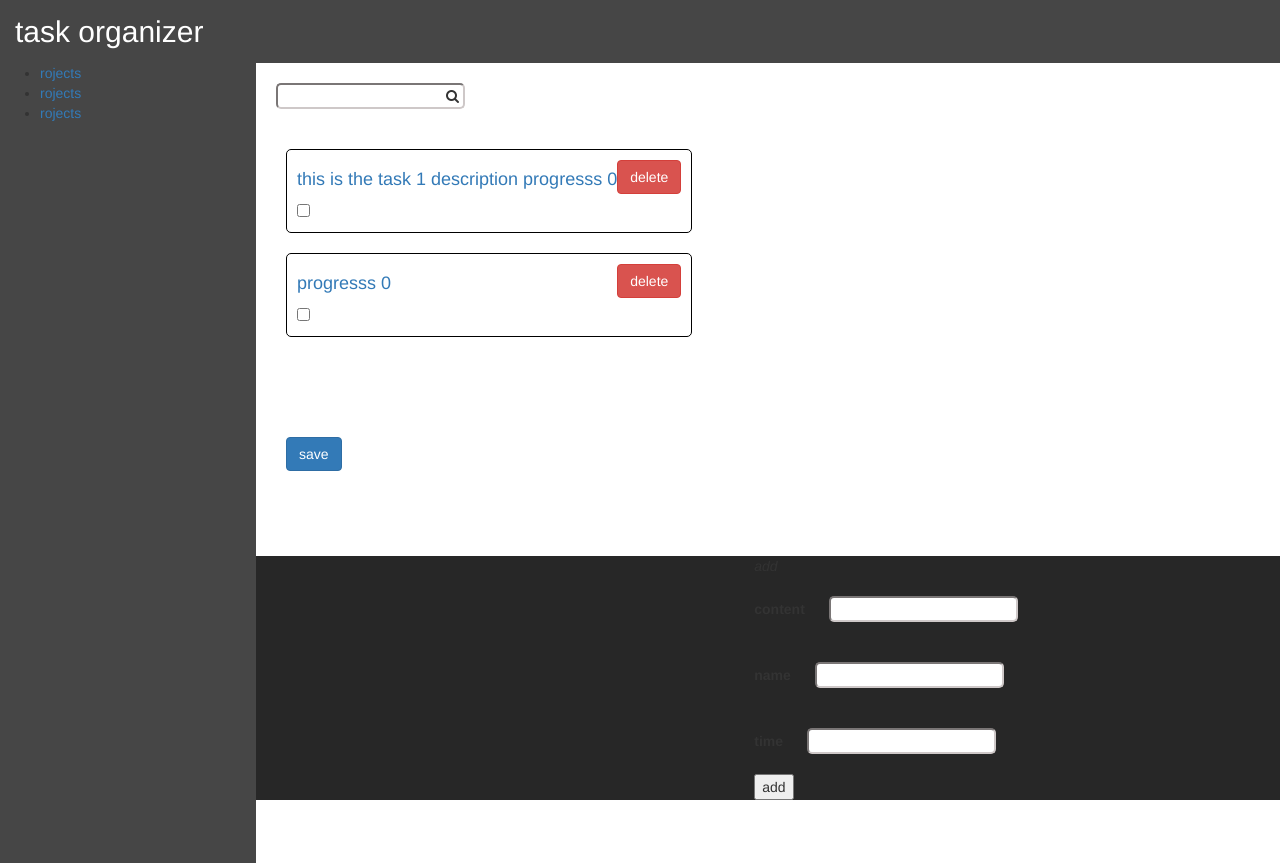
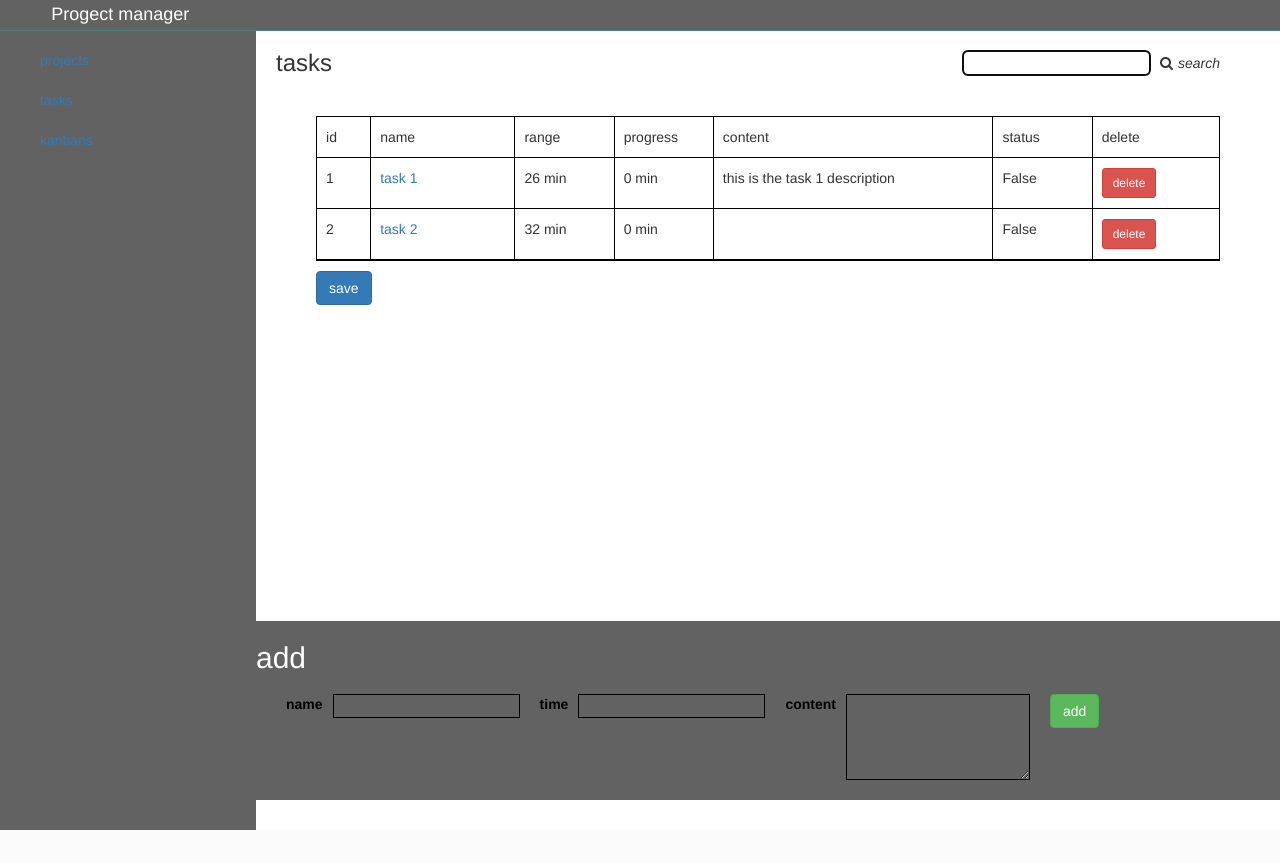
Before and after one commit to hagretech/yene-boss, a Flask app: page /tasks/2 in a window 1280 px wide. After the commit the page ends 830 px from the top, so only its background shows below. Run offline with Flask 2, Linux system fonts and the light colour scheme; data comes from the database, SQL or seed files in the repository; both versions use the stored data as it was after the commit; some libraries are stand-ins or nearby versions.

Commit message:
green background on fineshed tasks and the progress add it self auto magicly

```diff
--- a/app.py
+++ b/app.py
@@ -6,12 +6,11 @@ from datetime import datetime
 app = Flask(__name__)
 db = SQLAlchemy(app)
 
-## the sql database confic
+# the sql database confic
 app.config['SQLALCHEMY_TRACK_MODIFICATIONS'] = False
 app.config['SQLALCHEMY_DATABASE_URI'] = 'sqlite:///database.db'
 
-#######################################################
-
+# *********** models ********** #
 class Project(db.Model):
     id = db.Column(db.Integer, primary_key=True)
     name = db.Column(db.String(20), unique=True, nullable=False)
@@ -20,7 +19,7 @@ class Project(db.Model):
     def __repr__(self):
         return self.name
 
-## database models
+# database models
 class Kanban(db.Model):
     id = db.Column(db.Integer, primary_key=True)
     name = db.Column(db.String(20), nullable=False)
@@ -36,8 +35,8 @@ class Todo(db.Model):
     kanban_id = db.Column(db.Integer, db.ForeignKey('kanban.id'), nullable= False)
 
     def __repr__(self):
-        return self.title
-## database models
+        return self.content
+# database models
 
 class Taskhub(db.Model):
     id = db.Column(db.Integer, primary_key=True)
@@ -45,7 +44,7 @@ class Taskhub(db.Model):
     project_id = db.Column(db.Integer, db.ForeignKey('project.id'), nullable= False)
     tasks = db.relationship('Task', backref='hub',lazy=True)
     def __repr__(self):
-        return self.content
+        return self.name
 class Task(db.Model):
     id = db.Column(db.Integer, primary_key=True)
     name = db.Column(db.String(1000), nullable=False)
@@ -58,35 +57,37 @@ class Task(db.Model):
     def __repr__(self):
         return self.content
 
-################                          ################
+# ************ routes ************* #
 
 @app.route('/', methods = ['GET','POST'])
 def home():
     projects = Project.query.all()
     return render_template('index.html',projects=projects)
 
-## project page
+# project page
 @app.route('/project/<int:id>', methods=['GET', 'POST'])
 def projectview(id):
     project = Project.query.get_or_404(id)
     return render_template('projects.html', project=project)
 
-## kanban page
+# kanban page
 @app.route('/kanban/<int:id>', methods = ['GET','POST'])
 def kanban(id):
     kanbans = Project.query.filter_by(id=id).first().kanbans
     id = Project.query.filter_by(id=id).first().id
     return render_template('kanban.html', kanbans=kanbans,id = id)
 
-## taskhub page
+# taskhub page
 @app.route('/tasks/<int:id>', methods = ['GET','POST'])
 def taskHub(id):
-    id = id
+
     if Taskhub.query.get(id):
         tasks = Taskhub.query.get(id).tasks
+    else:
+        tasks = ''
     return render_template('taskhub.html', tasks=tasks, id = id)
 
-## add project
+# add project
 @app.route('/addProject', methods=['POST'])
 def addProject():
     name = request.form.get('name')
@@ -94,7 +95,7 @@ def addProject():
     db.session.add(p)
     db.session.commit()
     return redirect('/')
-## add task hub
+# add task hub
 @app.route('/addhub/<int:id>', methods=['POST'])
 def addTaskHub(id):
     name = request.form.get('name')
@@ -103,7 +104,7 @@ def addTaskHub(id):
     db.session.commit()
     return redirect('/project/%s'%id)
 
-## add kanban
+# add kanban
 @app.route('/addKanban/<int:id>', methods=['POST'])
 def addKanban(id):
     kanbanName = request.form.get('kanbanName')
@@ -113,7 +114,7 @@ def addKanban(id):
     name =  Project.query.get(id).name
     return redirect('/project/%s'%id)
 
-## add todo
+# add todo
 @app.route('/addToDo/<int:id>', methods=['POST'])
 def addToDo(id):
     task = request.form.get('taskName')
@@ -125,7 +126,7 @@ def addToDo(id):
     id = Kanban.query.get(id).project_id
     return redirect('/kanban/%s'%id)
 
-## add task
+# add task
 @app.route('/addTask/<int:id>', methods=['POST'])
 def addTask(id):
     content = request.form.get('content')
@@ -136,7 +137,7 @@ def addTask(id):
     db.session.commit()
     return redirect('/tasks/%s'%id)
 
-## save the task progrsss
+# save the task progrsss
 @app.route('/saveTask/<int:id>', methods=['GET', 'POST'])
 def savetask(id):
     boom = ''
@@ -146,9 +147,8 @@ def savetask(id):
             db.session.commit()
     return redirect('/tasks/%s'%id)
 
-############################################################
 
-## delete project
+# delete project
 @app.route('/projectDelete/<int:id>')
 def ProjectDelete(id):
     if Project.query.first():
@@ -161,19 +161,20 @@ def ProjectDelete(id):
     db.session.delete(p)
     db.session.commit()
     return redirect('/')
-## delete taskhub
+# delete taskhub
 @app.route('/hubDelete/<int:id>')
 def taskHubDelete(id):
-    e = Taskhub.query.get(id)
-    id = e.project.id
-    tasks = e.tasks
-    for i in tasks:
-        db.session.delete(i)
-    db.session.delete(e)
-    db.session.commit()
+    if Taskhub.query.get(id):
+        e = Taskhub.query.get(id)
+        id = e.project.id
+        tasks = e.tasks
+        for i in tasks:
+            db.session.delete(i)
+        db.session.delete(e)
+        db.session.commit()
     return redirect('/project/%s'%id)
 
-## delete task
+# delete task
 @app.route('/deleteTask/<int:id>')
 def deleteTask(id):
     t = Task.query.get(id)
@@ -181,17 +182,19 @@ def deleteTask(id):
     db.session.commit()
     return redirect('/tasks/%s'%id)
 
-## task page
+# task page
 @app.route('/task/<int:id>', methods=['GET', 'POST'])
 def task_page(id):
     task = Task.query.get_or_404(id)
     return render_template('task.html', task=task)
 
-## progress saver form
+# progress saver form
 @app.route('/progress/<int:id>', methods=['POST'])
 def progress(id):
     task = Task.query.get(id)
-    task.progress = request.form.get('time')
+    task.progress = int(task.progress) + int(request.form.get('time'))
+    if task.progress >= task.t_range:
+        task.status = True
     db.session.commit()
     return redirect('/task/%s'%id)
 
@@ -200,4 +203,4 @@ if __name__ == '__main__':
     app.run(debug=False)
 
 
-# %%%%%%%%%%%%%%%%%%%%%%%%%%%%%%% project management app %%%%%%%%%%%%%%%%%%%%%%%%%%%%%%%%%%%%%%%%%%%%%%%%%
+# %%%%%%%%%%%% project management app %%%%%%%%%%%%%%
--- a/static/css/style.css
+++ b/static/css/style.css
@@ -1,103 +1,198 @@
-body {
-    margin: 0;
-    padding: 0;
-    overflow-x: hidden;
-    justify-content: center
-}
-body *{
-    box-sizing:;
-    padding: 0;
-    margin: 0;
+header {
+    margin-bottom: 30px;
 }
 
-header{
-    padding: 10px;
-    padding-left: 10%;;
-    background:#53bec7;
+header h2 {
+    margin: 0;
+    padding: 5px 4%;
+    font-size: 18px;
+    position: fixed;
+    left: 0;
+    top: 0;
+    width: 100%;
+    background: #626262;
+    color: white;
+    border-bottom: 1px solid #3e897b;
+    z-index: 1;
+}
+
+.success{
+    background: #5da25d;
+}
+.main-cont {
+    display: flex;
 
 }
-header h1{
-    padding-top: 20px;
-    text-align: center;
-    background: #bababa;
-    padding: 0;
-}
-.projects h3{
-    padding-top:20px ;
 
-}
-.projects ul{
-    list-style: none;
-    margin: 10px;
-}
-.projects ul li{
-    padding: 10px ;
-}
-.projects form{
-    display: flex;
-    flex-wrap: wrap;
-    justify-content: center;
-}
-.projects form div{
-    width:100%;
-    margin: 10px;
-    display: flex;
-}
-.projects form div label{
-    width: 30%;
-}
-.projects form div input{
-    width: 60%;
-}
-.projects form div textarea{
-    width:60%;
+.main-cont .dashboard {
+    width: 20%;
+    background: #626262;
+    height: 100vh;
 }
 
+.main-cont .dashboard ul {
+    list-style: none;
+    position: fixed;
+    height: 100%;
+    left: 0;
+    width: 20%;
+    background: #626262;
+    height: 100vh;
+}
 
-.main h3{
-    padding: 10px
+.main-cont .dashboard ul li {
+    margin: 20px 0;
+}
+
+.main-cont .main {
+    width: 80%
+}
+
+.main-cont .main h3 {
+    margin: 0;
+    padding: 20px;
+}
+
+.main-cont .main ul {
+    list-style: none;
+    border: 1px solid black;
+    padding: 0;
+    margin: 10px 30px;
+}
+
+.main-cont .main ul li {
+    display: flex;
+    border-bottom: 1px solid black;
+}
+
+.main-cont .main ul li p {
+    margin: 0;
+    padding: 10px 0;
+    margin-left: 1%;
+}
+
+.main-cont .main ul li .no {
+    width: 5%;
+    border-right: 1px solid black;
+}
+
+.main-cont .main ul li .name {
+    width: 15% !important;
+    border-right: 1px solid black;
+}
+
+.main-cont .main ul li .hubs {
+    width: 10% !important;
+    border-right: 1px solid black;
+}
+
+.main-cont .main ul li .pro {
+    width: 10% !important;
+    border-right: 1px solid black;
+}
+
+.main-cont .main ul li .content {
+    width: 30% !important;
+    border-right: 1px solid black;
+}
+
+.main-cont .main ul li .status {
+    width: 10% !important;
+    border-right: 1px solid black;
+}
+
+.main-cont .main ul li .range {
+    width: 10% !important;
+    border-right: 1px solid black;
+}
+
+.main-cont .main ul li .delete {
+    width: 10%;
+}
+
+.main-cont form {
+    margin: 20px 30px;
+}
+
+/* the task style */
+.main .taskhub-header {
+    display: flex;
+    align-items: center;
+    justify-content: space-between;
+}
+
+.main .search {
+    margin-right: 60px;
+}
+
+.main .search input {
+    border-radius: 5px;
+}
+
+.main .search i {
+    margin-left: 5px;
+}
+
+.main .tasks form div {
+    margin-left: 30px;
+}
+
+.main .addTask {
+    position: fixed;
+    bottom: 0;
+    background: #626262;
+    width: 100%;
+}
+
+.main .addTask h2 {
+    color: white;
+}
+
+.main .addTask form {
+    display: flex;
+    color: black;
+}
+
+.main .addTask form div {
+    display: flex;
+    align-items: flex-start;
+    margin-right: 20px;
+}
+
+.main .addTask form div input,
+textarea {
+    margin-left: 10px;
+    background: #626262;
+    border: 1px solid black
+}
+
+/* the timer style sheet */
+.task{
+    margin: 10px 30px;
 }
 .timer_cont{
-    border:1px solid #969696;
-    margin: 10px;
-    border-radius: 10px;
+    width: 50%;
 }
-.timer{
+.timer {
     text-align: center;
     padding: 10px;
     font-size: 30px;
     display: flex;
     justify-content: center
 }
-.buttons{
+
+.buttons {
     text-align: center
 }
-.restartCont{
+
+.restartCont {
     display: flex;
     justify-content: center;
     margin: 20px;
 }
-form.progress_form{
+].main .progress_form{
     display: flex;
-    align-items: center;
-    justify-content: center;
-    background: #379ba3;
 }
-form.progress_form input{
+.main .progress_form input{
     display: none;
 }
-form.progress_form button{
-   margin-left: 10px;
-}
-footer{
-    background: #379ba3;
-    position: absolute;
-    bottom: 0;
-    width: 100%;
-    display: flex;
-}
-footer p{
-    text-align: center;
-    margin: 10px;
-    width: 100%;
-}
--- a/static/js/main.js
+++ b/static/js/main.js
@@ -5,7 +5,7 @@ var min = $('.timer .min'),
     second = 0,
     minute = 0,
     restart = $('.restart'),
-    form_input = $('.container form .form_input'),
+    form_input = $('.main form .form_input'),
     on = true;
 
 
@@ -30,7 +30,7 @@ function upcounter() {
 
 start[0].onclick = function () {
     if (start.hasClass('on')) {
-        console.log ('error')
+        console.log('error')
     } else {
         start.addClass('on')
         mytimer = setInterval(upcounter, 1000)
--- a/static/js/main_kanban.js
+++ b/static/js/main_kanban.js
@@ -1,4 +1,4 @@
-let tasks = $('.main .kanbanCont .kanban .task'),
+let tasks = $('.main .task'),
     kanbans = $('.main .kanbanCont .kanban'),
     headers = $('.main .kanbanCont .kanban h3');
 
--- a/templates/base.html
+++ b/templates/base.html
@@ -1,52 +1,39 @@
-<!DOCTYPE html>
+<!doctype html>
 <html lang="en">
 
 <head>
-	<meta charset="utf-8">
-	<meta name="viewport" content="width=device-width, initial-scale=1, shrink-to-fit=no">
-	<meta name="description" content="">
-	<meta name="author" content="">
-	<link rel="icon" href="../../../../favicon.ico">
-	<title>projexify</title>
-	<!-- font awsome -->
-	<link rel="stylesheet" href="../static/lib/font-awesome/css/font-awesome.css">
-
-	<!-- Bootstrap core CSS -->
-	<link rel="stylesheet" href="../static/lib/bootstrap/css/bootstrap.css">
-
-	<!-- Place your stylesheet here-->
-	<link href="../static/css/style.css" rel="stylesheet" type="text/css">
-	{% block style%}
-	{% endblock %}
+    <meta charset="UTF-8">
+    <title>Untitled Document</title>
+    <link rel="stylesheet" href="../static/lib/bootstrap/css/bootstrap.css">
+    <link rel="stylesheet" href="../static/lib/font-awesome/css/font-awesome.min.css">
+    <link rel="stylesheet" href="../static/css/style.css">
 </head>
 
 <body>
-
-
-		<header>
-			<h1>ProjeXify</h1>
-		</header>
-		<nav class="">
-		<ul>
-			<li>home</li>
-			<li>login</li>
-			<li>signin</li>
-			<li>my project</li>
-		</ul>
-	</nav>
+        <header>
+            <h2>Progect manager</h2>
+        </header>
+        <div class="main-cont">
+            <div class="dashboard">
+                <ul>
+                    <li><a href="/">projects</a></li>
+                    <li><a href="/">tasks</a></li>
+                    <li><a href="/">kanbans</a></li>
+                </ul>
+            </div>
 {% block body %}
 
 {% endblock %}
 
+        </div>
 
 
-	<!-- Bootstrap core JavaScript
-    ================================================== -->
-	<!-- Placed at the end of the document so the pages load faster -->
-	<script src="lib/jquery/jquery.min.js"></script>
-	<script src=""></script>
-	<script src="lib/bootstrap/js/bootstrap.js"></script>
 
+        <script src="../static/lib/jquery/jquery.min.js">
+        </script>
+        <script src="../static/js/main.js"></script>
+        <script src="../static/js/main_ekedHub.js"></script>
+        <script src="../static/js/main_kanban.js"></script>
 </body>
 
 </html>
--- a/templates/taskhub.html
+++ b/templates/taskhub.html
@@ -1,45 +1,39 @@
-<!doctype html>
-<html lang="en">
-
-<head>
-    <meta charset="UTF-8">
-    <title>Untitled Document</title>
-    <link rel="stylesheet" href="../static/lib/bootstrap/css/bootstrap.min.css">
-    <link rel="stylesheet" href="../static/lib/font-awesome/css/font-awesome.min.css">
-    <link rel="stylesheet" href="../static/css/style_ekedHub.css">
-</head>
-
-<body>
-
-    <header>
-        <h2>task organizer</h2>
-    </header>
-     <div class="main-cont">
-            <div class="dashboard">
-                <ul>
-                    <li><a href="">rojects</a></li>
-                    <li><a href="">rojects</a></li>
-                    <li><a href="">rojects</a></li>
-                </ul>
-            </div>
-            <div class="main">
-                <div class="search">
-        <input type="text" class="taskName">
-        <i class="fa fa-search"></i>
+{% extends 'base.html' %}
+{% block body %}
+<div class="main">
+    <div class="taskhub-header">
+        <h3>tasks</h3>
+        <div class="search">
+            <input type="text" class="taskName">
+            <i class="fa fa-search"></i><i>search</i>
+        </div>
     </div>
     <div class="tasks">
         <form method='post' action='/saveTask/{{id}}'>
             <ul>
+                <li>
+                    <p class="no">id</p>
+                    <p class="name">name</p>
+                    <p class="range">range</p>
+                    <p class="pro">progress</p>
+                    <p class="content">content</p>
+                    <p class="status">status</p>
+                    <p class="delete">delete</p>
+                </li>
                 {% for task in tasks%}
-                <a href="/task/{{task.id}}"><li>
-                    <h4>{{task.content}} progresss {{task.progress}}</h4>
-                    <input type="checkbox" name='{{task.id}}'>
-                    <div>
-                        <a href="/deleteTask/{{task.id}}" class="btn btn-danger">delete</a>
-                    </div>
+                <li {% if task.status == True %} class='success'{% endif %}>
+                    <p class="no">{{ task.id }}</p>
+                    <p class="name"><a href="/task/{{task.id}}">{{ task.name }}</a></p>
+                    <p class="range">{{ task.t_range }} min</p>
+                    <p class="pro">{{ task.progress }} min</p>
+                    <p class="content">{{ task.content }}</p>
+                    <p class="status">{{ task.status }}</p>
+                    <p class="delete">
+                        <a href="/deleteTask/{{task.id}}" class="btn btn-danger btn-sm">delete</a>
+                    </p>
                 </li>
-                </a>
                 {% endfor %}
+
             </ul>
             <div>
                 <button class="btn btn-primary" type='submit'> save </button>
@@ -48,12 +42,8 @@
     </div>
 
     <div class="addTask">
+       <h2>add</h2>
         <form method='post' action='/addTask/{{id}}'>
-            <i>add</i>
-            <div>
-                <label for="content">content</label>
-                <input id='content' type="text" name='content' class="taskName">
-            </div>
             <div>
                 <label for="name">name</label>
                 <input id='name' type="text" name='name' class="taskName">
@@ -63,17 +53,16 @@
                 <input id='t_range' type="number" name='t_range' class="taskName">
             </div>
             <div>
-                <button type='submit'>add</button>
+                <label for="content">content</label>
+                <textarea name="content" id="content" rows="4"></textarea>
+            </div>
+            <div>
+                <button type='submit' class="btn btn-success">add</button>
             </div>
         </form>
     </div>
-            </div>
-        </div>
+</div>
+</div>
 
-    <script src="../static/lib/jquery/jquery.min.js">
-    </script>
-    <script src="../static/js/main_taskHub.js"></script>
 
-</body>
-
-</html>
+{% endblock %}
```
Also changed, not shown: templates/index.html (+16 -36 lines), templates/kanban.html (+3 -29 lines), templates/main.html (+6 -21 lines), templates/projects.html (+40 -49 lines), templates/task.html (+22 -37 lines), database.db.
